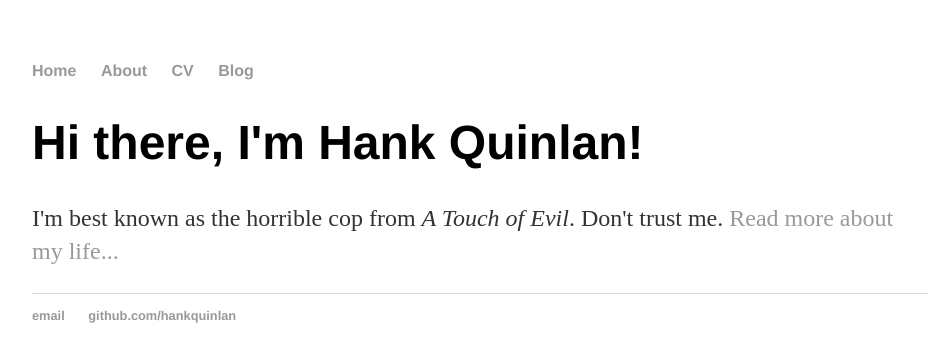
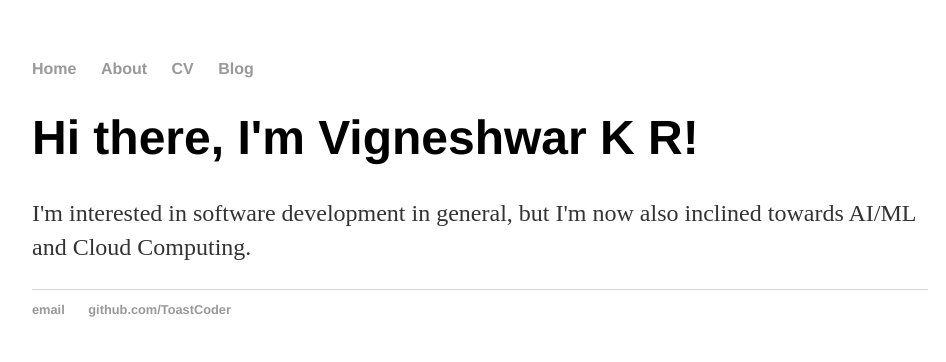
Before and after one commit to ToastCoder/toastcoder.github.io, a Jekyll site: the page built from index.html, in a window 1280 px wide. Shown: the top 362 px of the page, without its empty margins (160-1106 px from the left). Built offline with Jekyll 4.4.1, drawn with Linux system fonts in a browser that asks for light colours.

Commit message:
Revert "Updated"
This reverts commit 9c8ec474eb8c9b0e577ac0f3436a08d580dfb7d6.

```diff
--- a/_config.yml
+++ b/_config.yml
@@ -1,3 +1,2 @@
-name: Hank Quinlan, Horrible Cop
+name: Vigneshwar K R, ToastCoder
 markdown: kramdown
-permalink: /blog/:year/:month/:day/:title
--- a/_layouts/default.html
+++ b/_layouts/default.html
@@ -1,13 +1,10 @@
 <!DOCTYPE html>
 <html>
 	<head>
-    <title>{{ page.title }}</title>
-
+		<title>Vigneshwar K R, ToastCoder</title>
+		<!-- link to main stylesheet -->
 		<link rel="stylesheet" type="text/css" href="/css/main.css">
-
 	</head>
-
-
 	<body>
 		<nav>
     		<ul>
@@ -18,17 +15,16 @@
     		</ul>
 		</nav>
 		<div class="container">
-
-  {{ content }}
-
-</div>
-
+    		<div class="blurb">
+        		<h1>Hi there, I'm Vigneshwar K R!</h1>
+				<p>I'm interested in software development in general, but I'm now also inclined towards AI/ML and Cloud Computing.</p>
+    		</div><!-- /.blurb -->
+		</div><!-- /.container -->
 		<footer>
     		<ul>
-   <li><a href="mailto:hankquinlanhub@gmail.com">email</a></li>
-   <li><a href="https://github.com/hankquinlan">github.com/hankquinlan</a></li>
+        		<li><a href="mailto:vicky.pcbasic@gmail.com">email</a></li>
+        		<li><a href="https://github.com/ToastCoder">github.com/ToastCoder</a></li>
 			</ul>
 		</footer>
 	</body>
-
 </html>
--- a/css/main.css
+++ b/css/main.css
@@ -1,29 +1,43 @@
-body { margin: 60px auto; width: 70%; }
+body {
+    margin: 60px auto;
+    width: 70%;
+}
+nav ul, footer ul {
+    font-family:'Helvetica', 'Arial', 'Sans-Serif';
+    padding: 0px;
+    list-style: none;
+    font-weight: bold;
+}
+nav ul li, footer ul li {
+    display: inline;
+    margin-right: 20px;
+}
+a {
+    text-decoration: none;
+    color: #999;
+}
+a:hover {
+    text-decoration: underline;
+}
+h1 {
+    font-size: 3em;
+    font-family:'Helvetica', 'Arial', 'Sans-Serif';
+}
+p {
+    font-size: 1.5em;
+    line-height: 1.4em;
+    color: #333;
+}
+footer {
+    border-top: 1px solid #d5d5d5;
+    font-size: .8em;
+}
 
-a { text-decoration: none; color: #999; }
-a:hover { text-decoration: underline; }
+ul.posts {
+    margin: 20px auto 40px;
+    font-size: 1.5em;
+}
 
-p, ul { font-size: 1.5em; line-height: 1.4em; color: #333; }
-
-h1, h2, h3, h4 { font-family: 'Helvetica', 'Arial', 'Sans-Serif'; }
-h1 { font-size: 3em;  }
-h2 { font-size: 2.7em; }
-h3 { font-size: 2.3em; }
-h4 { font-size: 1.9em; }
-
-nav ul, footer ul { font-size: 1em; font-family: 'Helvetica', 'Arial', 'Sans-Serif'; padding: 0px; list-style: none; font-weight: bold; }
-nav ul li, footer ul li { display: inline; margin-right: 20px; }
-
-footer { border-top: 1px solid #d5d5d5; font-size: .8em; }
-
-/* Blog */
-ul.posts { margin: 20px auto 40px; font-size: 1.5em; }
-ul.posts li { list-style: none; }
-
-/* CV */
-.cv { margin: 0px 0px 60px; }
-.cv h1 { font-size: 3em; }
-.cv h2 { font-size: 2em; }
-.cv address, .cv .download { font-family: 'Helvetica', 'Arial', 'Sans-Serif'; }
-.cv address, .cv p { font-size: 1.2em; }
-.cv .download { float: right; font-size: .8em; text-transform: uppercase; }
+ul.posts li {
+    list-style: none;
+}
--- a/index.html
+++ b/index.html
@@ -1,9 +1,8 @@
 ---
 layout: default
-title: Hank Quinlan, Horrible Cop
+title: Vigneshwar K R, ToastCoder
 ---
-
-		<div class="blurb">
-			<h1>Hi there, I'm Hank Quinlan!</h1>
-			<p>I'm best known as the horrible cop from <em>A Touch of Evil</em>. Don't trust me. <a href="/about">Read more about my life...</a></p>
-		</div>
+<div class="blurb">
+	<h1>Hi there, I'm Vigneshwar!</h1>
+	<p>I'm interested in software development in general, but I'm now also inclined towards AI/ML and Cloud Computing.</p>
+</div><!-- /.blurb -->
```
Also changed, not shown: _layouts/post.html (deleted, +0 -9 lines), _posts/2014-04-30-hank-quinlan-site-launched.md (deleted, +0 -7 lines), about/index.html (deleted, +0 -15 lines), blog/atom.xml (deleted, +0 -27 lines), blog/index.html (deleted, +0 -12 lines), cv/index.html (deleted, +0 -22 lines), README.md. Lines whose indentation alone changed are shown as unchanged.
